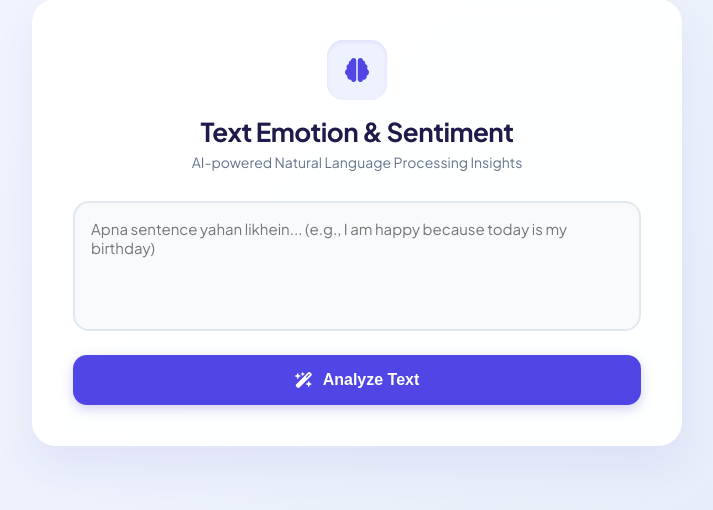
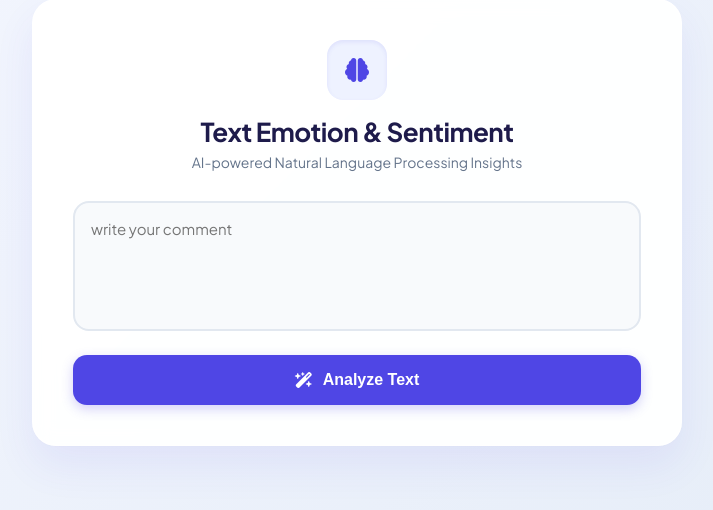
Before and after one commit to Shweta2045/nlp-emotion-app, a Flask app: page / in a window 1280 px wide. Shown: the part 178-688 px from the top of the page, without its empty margins (283-996 px from the left). Run offline with Flask 3, Linux system fonts and the light colour scheme; parts of the project's set-up code (start-up, migrations or seed data) failed here and were passed over.

Commit message:
Update index.html

```diff
--- a/templates/index.html
+++ b/templates/index.html
@@ -202,7 +202,7 @@
 
     <form method="POST">
         <div class="form-group">
-            <textarea name="user_text" placeholder="Apna sentence yahan likhein... (e.g., I am happy because today is my birthday)" required>{{ result.text if result else '' }}</textarea>
+            <textarea name="user_text" placeholder="write your comment" required>{{ result.text if result else '' }}</textarea>
         </div>
         <button type="submit">
             <i class="fa-solid fa-wand-magic-sparkles"></i> Analyze Text
```
